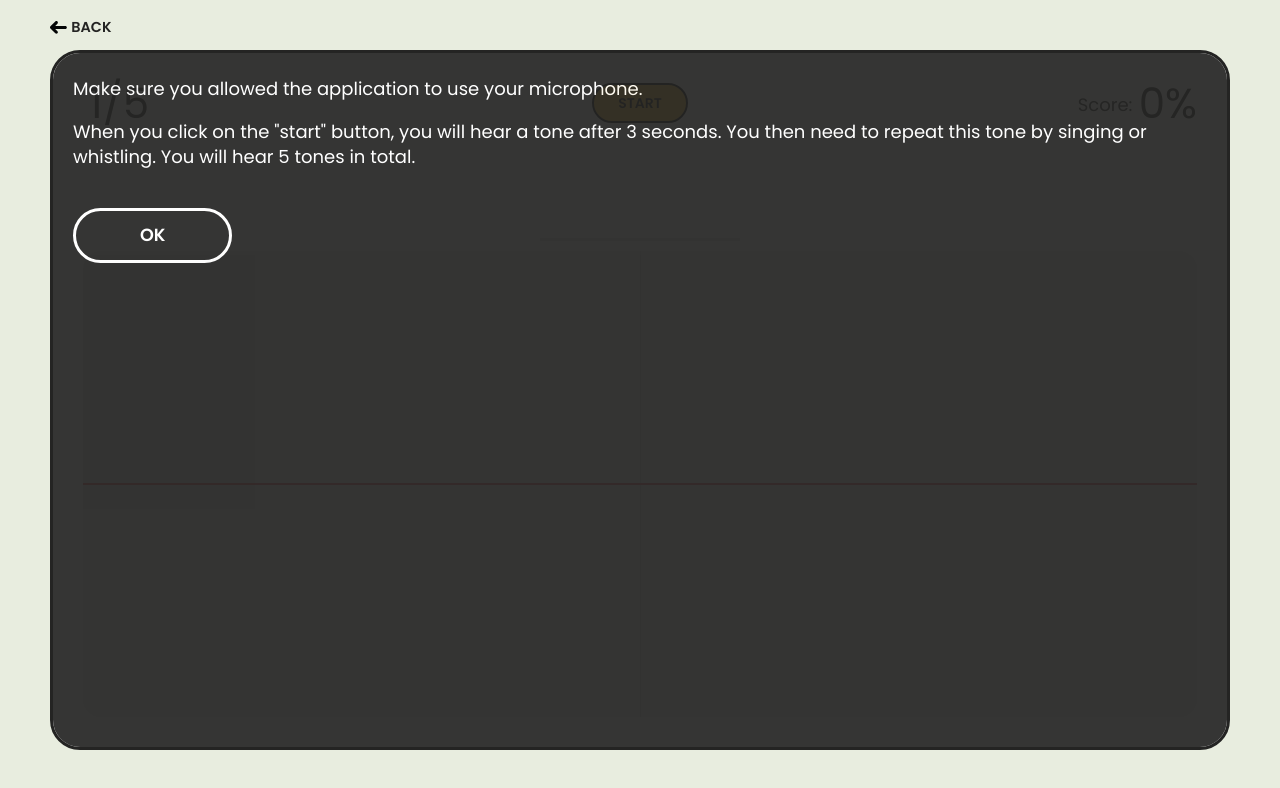
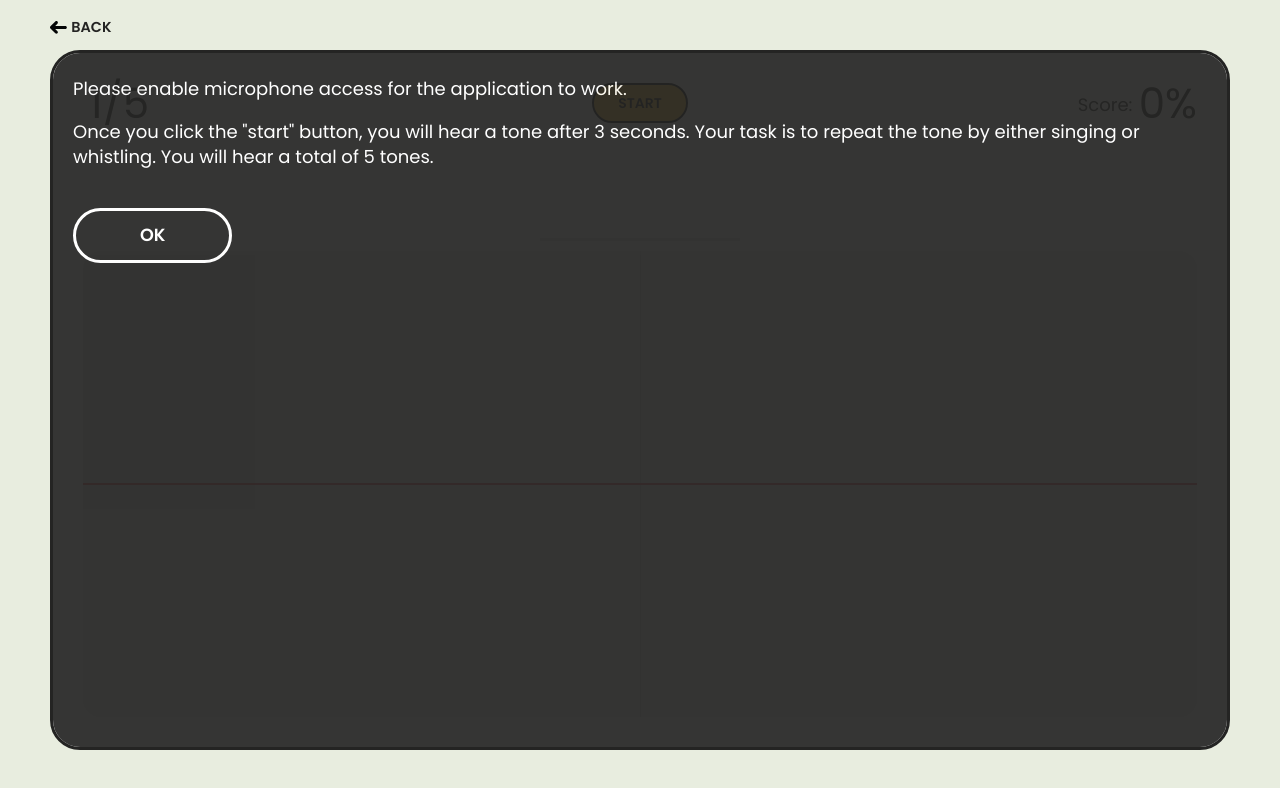
Before and after one commit to MrDzi/perfect-pitch, a React app in the folder client/: page /sing in a window 1280 px wide. Shown: the top 788 px of the page. Built offline with nearby package versions, Linux system fonts and the light colour scheme; no server answers.

Commit message:
update the copy

```diff
--- a/client/src/pages/singing/index.tsx
+++ b/client/src/pages/singing/index.tsx
@@ -114,10 +114,10 @@ const Singing = (): ReactElement => {
       <div className="flex flex-column full-size">
         {instructionsSeen !== true ? (
           <div className="instructions-overlay">
-            <p>Make sure you allowed the application to use your microphone.</p>
+            <p>Please enable microphone access for the application to work.</p>
             <p>
-              When you click on the &quot;start&quot; button, you will hear a tone after 3 seconds. You then need to
-              repeat this tone by singing or whistling. You will hear 5 tones in total.
+              Once you click the &quot;start&quot; button, you will hear a tone after 3 seconds. Your task is to repeat
+              the tone by either singing or whistling. You will hear a total of 5 tones.
             </p>
             <button className="button button--secondary button--inverted" onClick={closeInstructionsOverlay}>
               Ok
```
